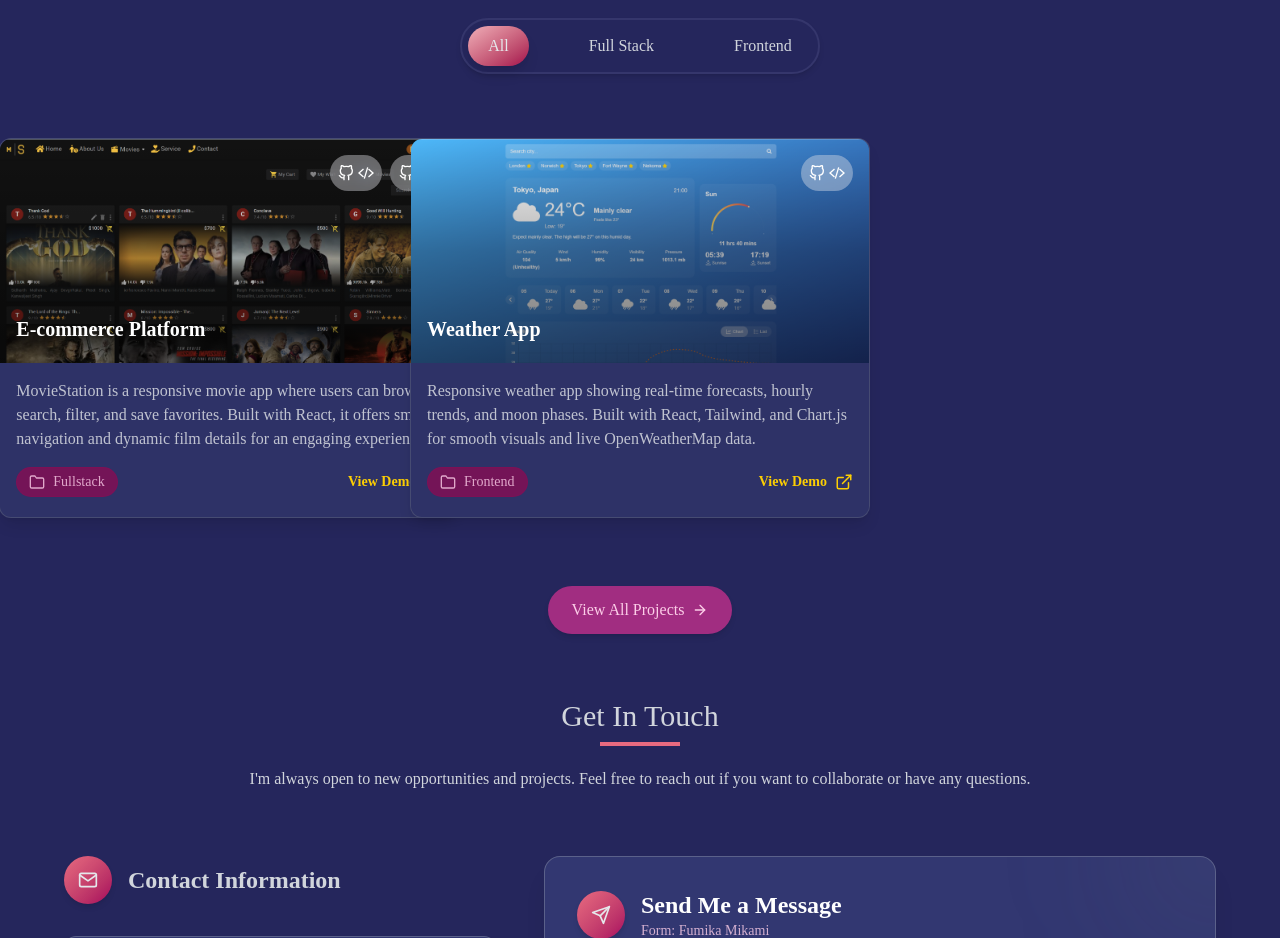
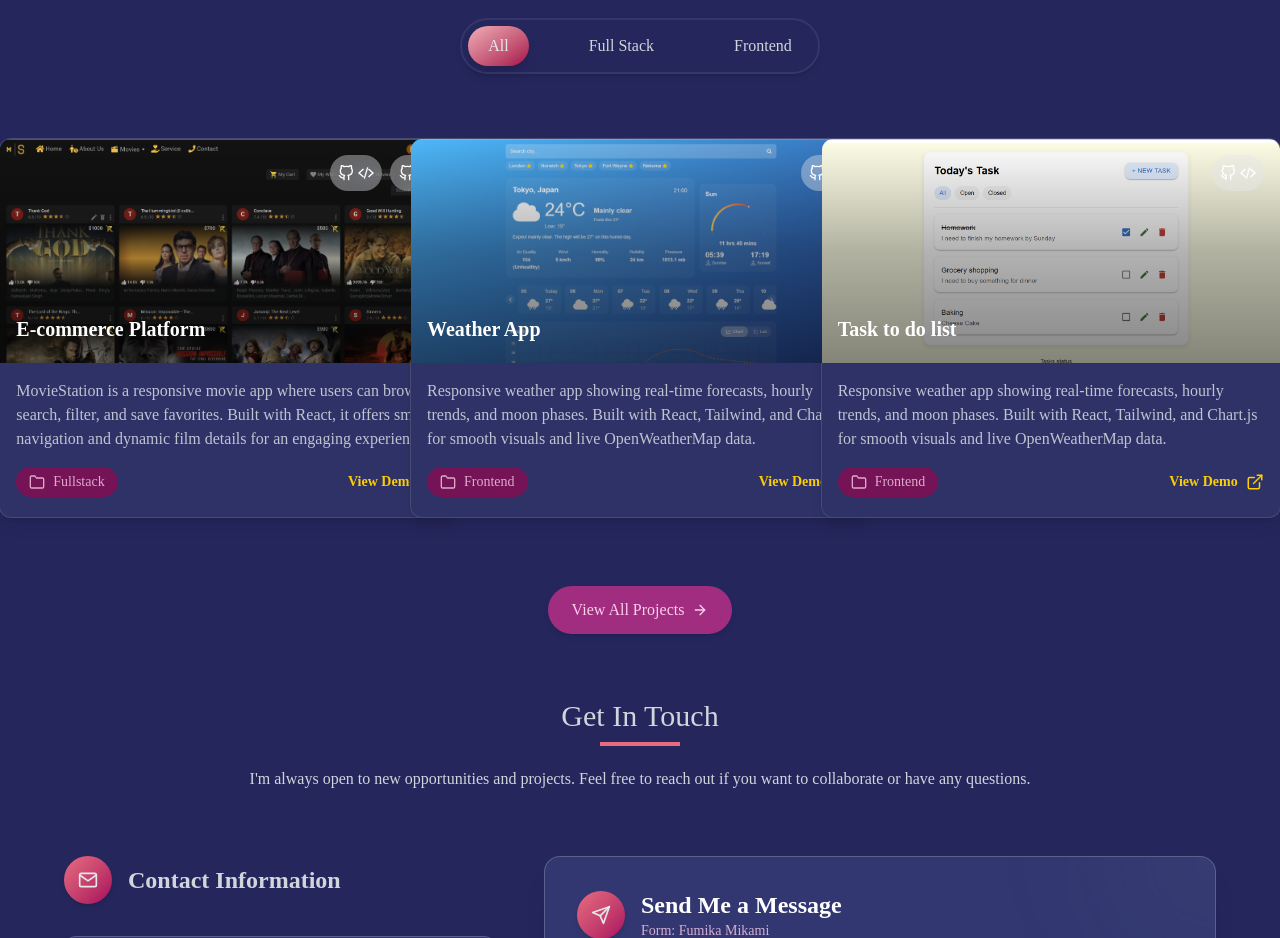
Before and after one commit to Fumika0523/portfolio_Fumika_01-07-2025, a React (Vite) app: page / in a window 1280 px wide. Shown: the part 1520-2458 px from the top of the page. Built offline with nearby package versions, Linux system fonts and the light colour scheme.

Commit message:
updated the new work

```diff
--- a/src/components/Section/Work.jsx
+++ b/src/components/Section/Work.jsx
@@ -3,6 +3,7 @@ import { useTheme } from "../../context/ThemeContext"
 import { useState } from "react";
 import MovieStationImg from "../../assets/image/Moviestation.png";
 import weatheAppImg from "../../assets/image/WeatherApp.png";
+import TaskToDo from "../../assets/image/TaskToDo.png"
 import { motion } from "framer-motion";
 import { FiGithub, FiExternalLink, FiCode, FiFolder, FiArrowRight } from "react-icons/fi";
 import { IoCodeSlashSharp } from "react-icons/io5";
@@ -45,7 +46,16 @@ export const Work = () => {
       category: "frontend",
       tags: ["Frontend Code"],
     },
-
+         {
+      id: 3,
+      title: "Task to do list",
+      description: "Responsive weather app showing real-time forecasts, hourly trends, and moon phases. Built with React, Tailwind, and Chart.js for smooth visuals and live OpenWeatherMap data.",
+      image: TaskToDo,
+      github_frontend: "https://github.com/Fumika0523/Task_To_Do_List-09-10-2025",
+      demo: "https://task-to-do-list-23.netlify.app/",
+      category: "frontend",
+      tags: ["Frontend Code"],
+    },
   ];
 
   // Filter projects based on active category
```
Also changed, not shown: src/assets/image/TaskToDo.png (added).
